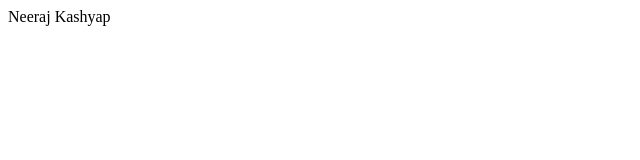
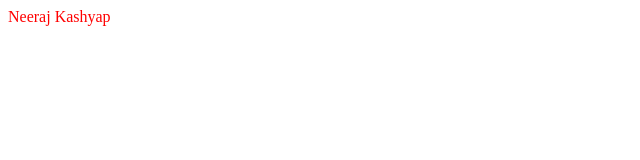
Before and after one commit to Neeraj-Kashyap/Neeraj-Portfolio, a plain HTML site: page index.html in a window 1280 px wide. Shown: the whole page, without its empty margins (0-640 px from the left). Drawn offline with Linux system fonts and the light colour scheme.

Commit message:
Update index.html

```diff
--- a/index.html
+++ b/index.html
@@ -2,7 +2,7 @@
 	<head>
 	 <title>Portfolio</title>
 	<style>
-	.body
+	body
 		{
 			color:red;
 		}
```
